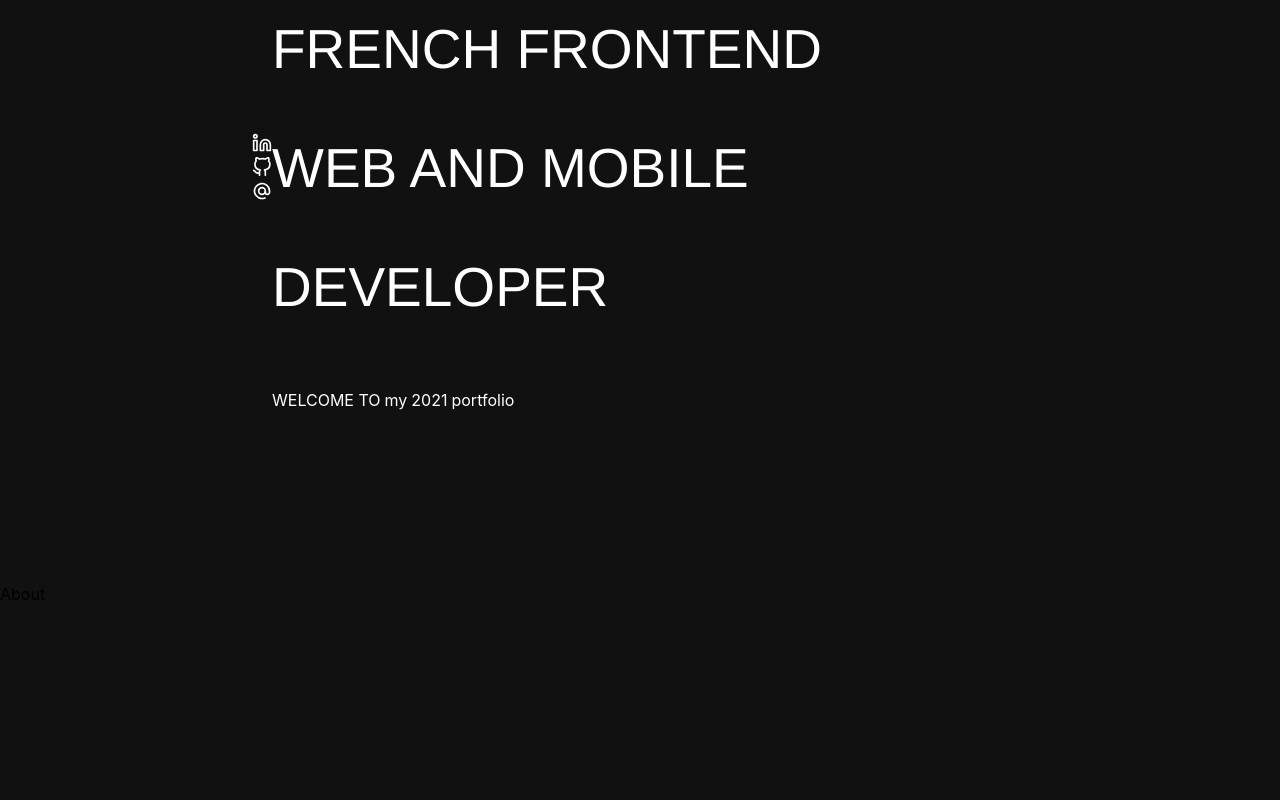
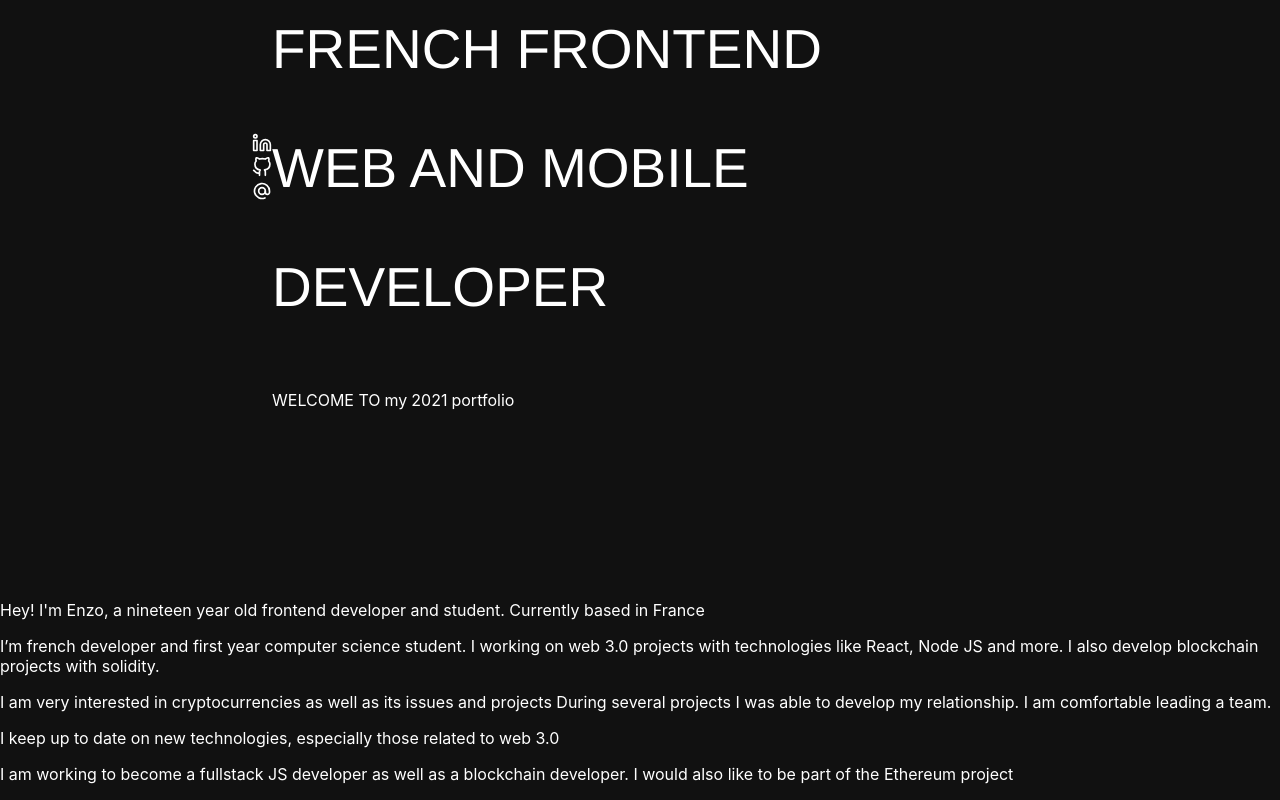
Before and after one commit to enzo-mourany/portfolio, a Next.js app: page / in a window 1280 px wide. Shown: the part 206-1006 px from the top of the page. Before the commit the page ends 810 px from the top, so only its background shows below. Built offline with nearby package versions, Linux system fonts and the light colour scheme.

Commit message:
added about and text description

```diff
--- a/pages/About.jsx
+++ b/pages/About.jsx
@@ -1,5 +1,32 @@
+/* eslint-disable react/no-unescaped-entities */
 import React from 'react';
+import styles from '../styles/about.module.scss';
 
 export default function AboutPage() {
-    return <div>About</div>;
+    return (
+        <div className={styles.about}>
+            <p className={styles.title}>
+                Hey! I'm Enzo, a nineteen year old frontend developer and student. Currently based in France
+            </p>
+            <p className={styles.text}>
+                I’m french developer and first year computer science
+                student. I working on web 3.0 projects with
+                technologies like React, Node JS and more.
+                I also develop blockchain projects with solidity.
+            </p>
+            <p className={styles.text}>
+                I am very interested in cryptocurrencies as well as
+                its issues and projects
+                During several projects I was able to develop my relationship.
+                I am comfortable leading a team.
+            </p>
+            <p className={styles.text}>
+                I keep up to date on new technologies, especially those related to web 3.0
+            </p>
+            <p className={styles.text}>
+                I am working to become a fullstack JS developer as well as a blockchain developer.
+                I would also like to be part of the Ethereum project
+            </p>
+        </div>
+    );
 }
--- /dev/null
+++ b/styles/about.module.scss
@@ -0,0 +1,8 @@
+.about {
+    .title {
+        color: #fff;
+    }
+    .text {
+        color: #fff;
+    }
+}
```
